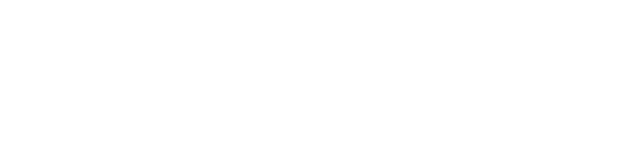
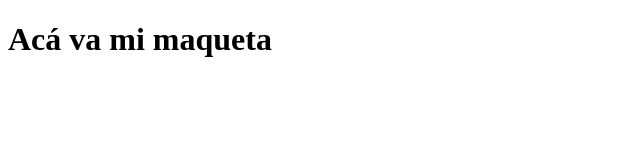
Before and after one commit to AlumnoClaudioSRobledo/pruebagit, a plain HTML site: page index.html in a window 1280 px wide. Shown: the whole page, without its empty margins (0-640 px from the left). Drawn offline with Linux system fonts and the light colour scheme.

Commit message:
ahora si

```diff
--- a/index.html
+++ b/index.html
@@ -4,9 +4,9 @@
     <meta charset="UTF-8">
     <meta http-equiv="X-UA-Compatible" content="IE=edge">
     <meta name="viewport" content="width=device-width, initial-scale=1.0">
-    <title>Document</title>
+    <title>Index</title>
 </head>
 <body>
-
+   <h1>Acá va mi maqueta</h1>
 </body>
 </html>
```
